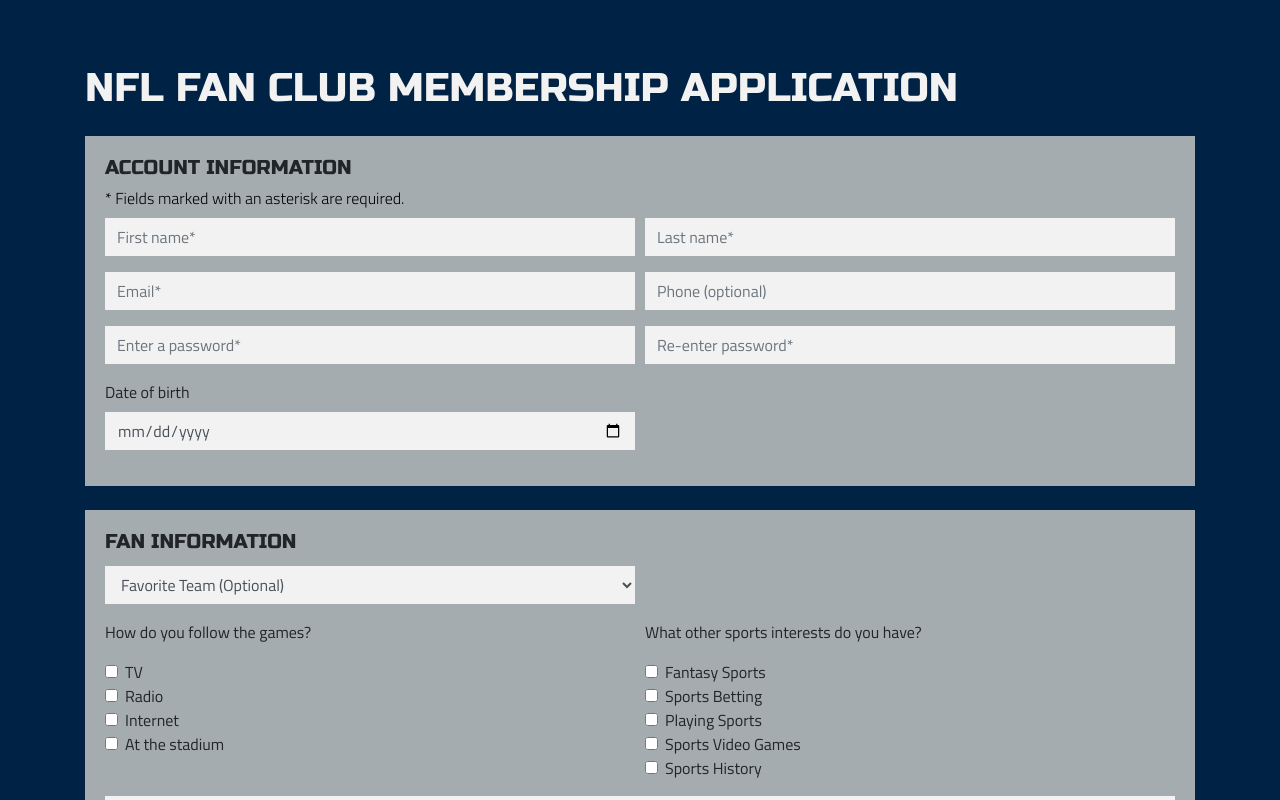
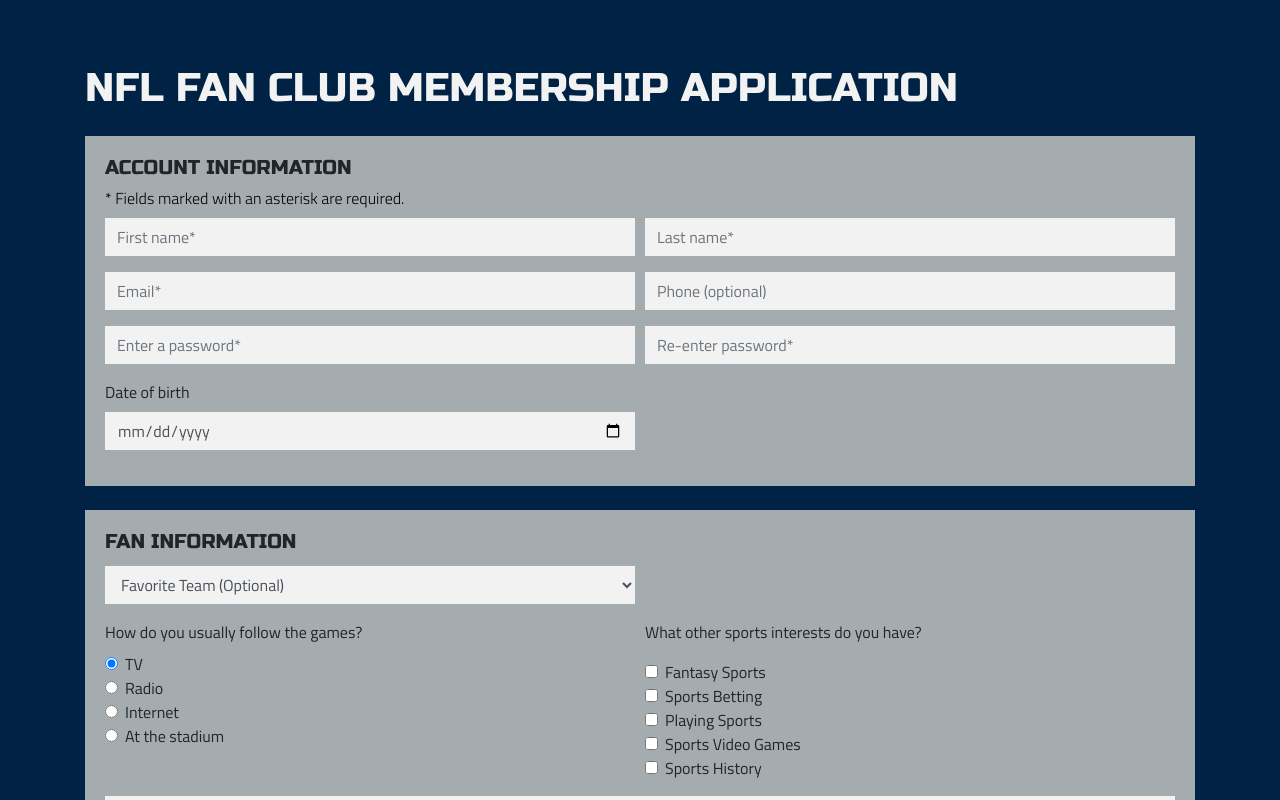
Before and after one commit to Chris-Fortier/ionnovate-form, a React (Create React App) app: page / in a window 1280 px wide. Shown: the top 800 px of the page. Built offline with nearby package versions, Linux system fonts and the light colour scheme.

Commit message:
changed follow via to radios

```diff
--- a/src/components/pages/Form.js
+++ b/src/components/pages/Form.js
@@ -136,13 +136,9 @@
       submission.favTeam = favTeamInput;
 
       // get followGamesVia
-      const followGamesViaInputs = {
-         tv: document.getElementById("tv").checked,
-         radio: document.getElementById("radio").checked,
-         internet: document.getElementById("internet").checked,
-         stadium: document.getElementById("stadium").checked,
-      };
-      submission.followGamesVia = followGamesViaInputs;
+      submission.followGamesVia = document.querySelector(
+         'input[name="follow-via"]:checked'
+      ).value;
 
       // get otherSportsInterests
       const otherSportsInterestInputs = {
@@ -162,6 +158,7 @@
          submission.fanStory = fanStoryInput;
       }
 
+      // console.log(submission);
       return submission;
    }
 
@@ -341,13 +338,18 @@
                      <div className="form-group">
                         <div className="form-row">
                            <div className="col-12 col-sm-6 mb-3 mb-sm-0">
-                              <p>How do you follow the games?</p>
+                              <fieldset>
+                                 <legend>
+                                    How do you usually follow the games?
+                                 </legend>
                                  <div className="form-check">
                                     <input
                                        className="form-check-input"
-                                    type="checkbox"
-                                    value=""
+                                       type="radio"
+                                       name="follow-via"
+                                       value="tv"
                                        id="tv"
+                                       defaultChecked
                                     />
                                     <label
                                        className="form-check-label"
@@ -359,8 +361,9 @@
                                  <div className="form-check">
                                     <input
                                        className="form-check-input"
-                                    type="checkbox"
-                                    value=""
+                                       type="radio"
+                                       name="follow-via"
+                                       value="radio"
                                        id="radio"
                                     />
                                     <label
@@ -373,8 +376,9 @@
                                  <div className="form-check">
                                     <input
                                        className="form-check-input"
-                                    type="checkbox"
-                                    value=""
+                                       type="radio"
+                                       name="follow-via"
+                                       value="internet"
                                        id="internet"
                                     />
                                     <label
@@ -387,8 +391,9 @@
                                  <div className="form-check">
                                     <input
                                        className="form-check-input"
-                                    type="checkbox"
-                                    value=""
+                                       type="radio"
+                                       name="follow-via"
+                                       value="stadium"
                                        id="stadium"
                                     />
                                     <label
@@ -398,6 +403,7 @@
                                        At the stadium
                                     </label>
                                  </div>
+                              </fieldset>
                            </div>
                            <div className="col-12 col-sm-6 mb-3 mb-sm-0">
                               <p>What other sports interests do you have?</p>
--- a/src/style/style.scss
+++ b/src/style/style.scss
@@ -63,3 +63,7 @@
 .text-danger {
    color: $red !important;
 }
+
+legend {
+   font-size: 1rem;
+}
```
Lines whose indentation alone changed are shown as unchanged.
